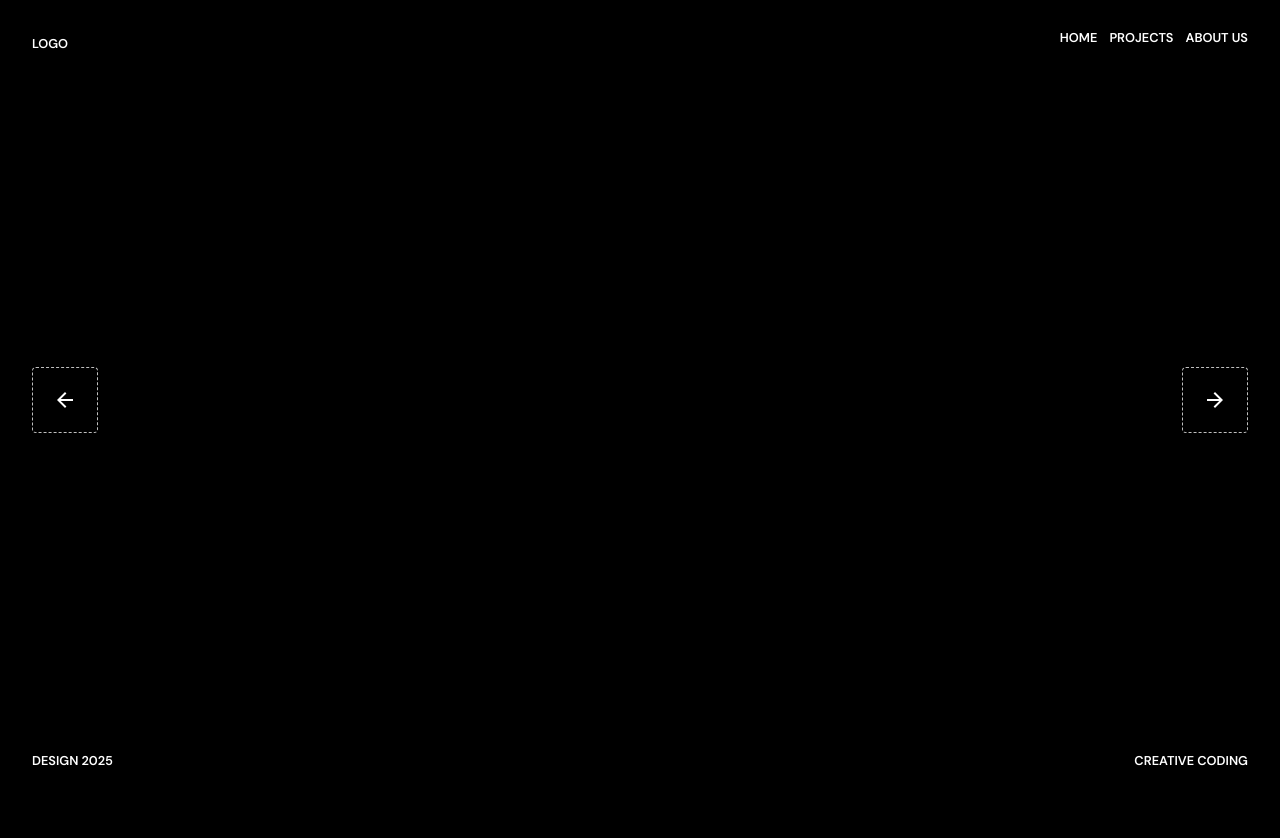
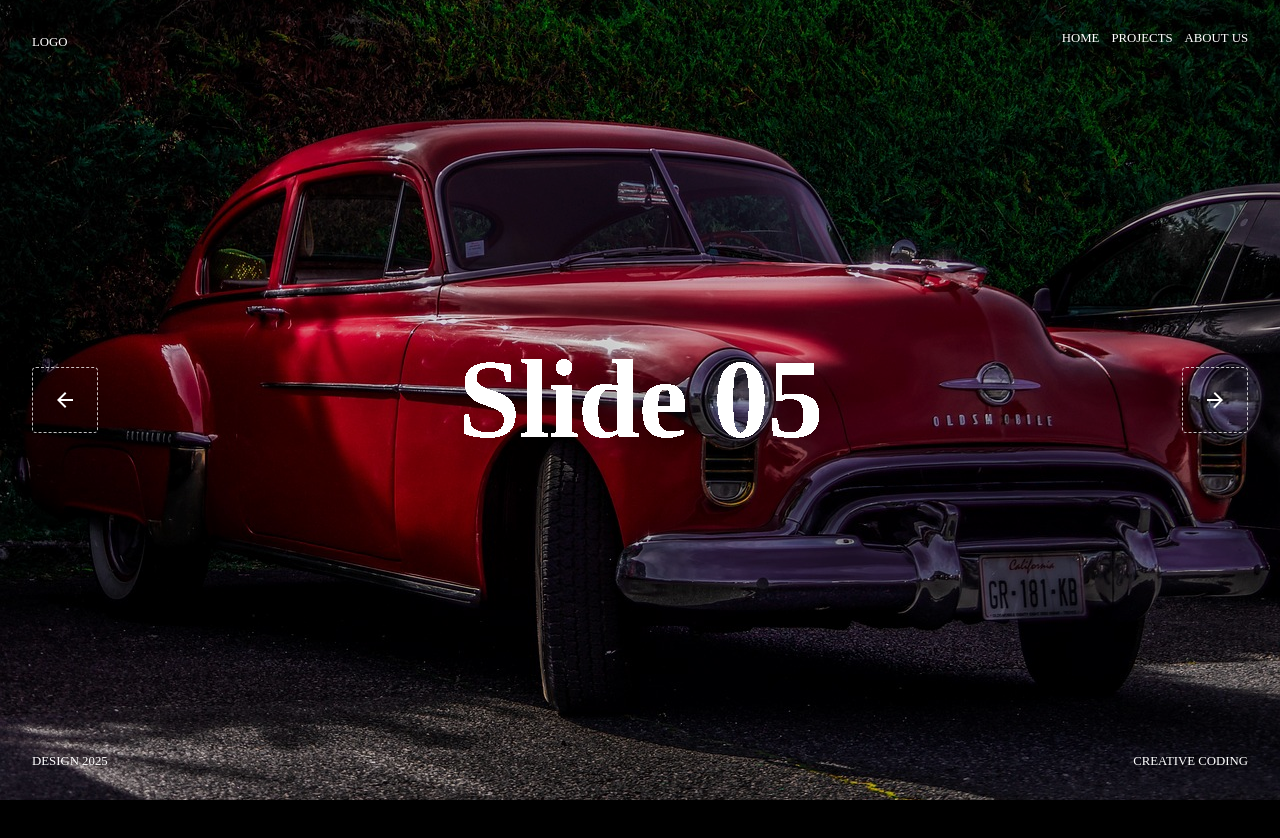
Before and after one commit to freetimezp/usefull-things-401-carousel, a website built with Vite: page index.html in a window 1280 px wide. Both pictures are taken after a click on the button 65 px from the left and 400 px from the top of the page. Built offline with nearby package versions, Linux system fonts and the light colour scheme; a web font is replaced by a local one.

Commit message:
03. usefull-things-401-carousel. GSAP animation.

```diff
--- a/index.html
+++ b/index.html
@@ -69,6 +69,10 @@
             </defs>
         </svg>
 
+        <script src="https://cdnjs.cloudflare.com/ajax/libs/gsap/3.13.0/gsap.min.js"></script>
+        <script src="https://cdnjs.cloudflare.com/ajax/libs/gsap/3.13.0/SplitText.min.js"></script>
+        <script src="https://cdnjs.cloudflare.com/ajax/libs/gsap/3.13.0/CustomEase.min.js"></script>
+
         <script type="module" src="./src/assets/js/main.js"></script>
     </body>
 </html>
--- a/src/assets/css/style.css
+++ b/src/assets/css/style.css
@@ -1,4 +1,4 @@
-@import url("https://fonts.googleapis.com/css2?family=DM+Sans:ital,opsz,wght@0,9..40,100..1000;1,9..40,100..1000&display=swap");
+@import url("https://fonts.googleapis.com/css2?family=Meow+Script&display=swap");
 
 * {
     padding: 0;
@@ -13,7 +13,9 @@ a {
 }
 
 body {
-    font-family: "DM Sans", sans-serif;
+    width: 100vw;
+    height: 100vh;
+    overflow: hidden;
     background-color: #000;
     color: #fff;
 }
@@ -26,8 +28,8 @@ img {
 }
 
 h1 {
-    text-transform: uppercase;
-    font-size: 5rem;
+    font-family: "Meow Script";
+    font-size: 7rem;
     letter-spacing: -0.1rem;
     line-height: 0.85;
 }
@@ -37,7 +39,7 @@ a {
     color: #fff;
     text-transform: uppercase;
     font-size: 0.8rem;
-    font-weight: 550;
+    font-weight: 400;
     line-height: 1;
     display: inline-block;
 }
--- a/src/assets/js/main.js
+++ b/src/assets/js/main.js
@@ -0,0 +1,224 @@
+gsap.registerPlugin(SplitText, CustomEase);
+
+CustomEase.create("hop", "M0,0 C0.071,0.505 0.192,0.726 0.318,0.852 0.45,0.984 0.504,1 1,1");
+
+const carouselSlides = [
+    {
+        title: "Slide 01",
+        image: "./src/assets/images/slide-img-1.jpg",
+    },
+    {
+        title: "Slide 02",
+        image: "./src/assets/images/slide-img-2.jpg",
+    },
+    {
+        title: "Slide 03",
+        image: "./src/assets/images/slide-img-3.jpg",
+    },
+    {
+        title: "Slide 04",
+        image: "./src/assets/images/slide-img-4.jpg",
+    },
+    {
+        title: "Slide 05",
+        image: "./src/assets/images/slide-img-5.jpg",
+    },
+];
+
+let carousel, carouselImages, prevBtn, nextBtn;
+
+let currentIndex = 0;
+let carouselTextElements = [];
+let splitTextInstances = [];
+let isAnimating = false;
+
+function initCarousel() {
+    carousel = document.querySelector(".carousel");
+    carouselImages = document.querySelector(".carousel-images");
+    prevBtn = document.querySelector(".prev-btn");
+    nextBtn = document.querySelector(".next-btn");
+
+    createCarouselTitles();
+    createInitialSlide();
+    bindCarouselControls();
+
+    document.fonts.ready.then(() => {
+        splitTitles();
+        initFirstSlide();
+    });
+}
+
+function createCarouselTitles() {
+    carouselSlides.forEach((slide) => {
+        const slideTitleContainer = document.createElement("div");
+        slideTitleContainer.classList.add("slide-title-container");
+
+        const slideTitle = document.createElement("h1");
+        slideTitle.classList.add("title");
+        slideTitle.textContent = slide.title;
+
+        slideTitleContainer.appendChild(slideTitle);
+        carousel.appendChild(slideTitleContainer);
+
+        carouselTextElements.push(slideTitleContainer);
+    });
+}
+
+function createInitialSlide() {
+    const initialSlideImgContainer = document.createElement("div");
+    initialSlideImgContainer.classList.add("img");
+
+    const initialSlideImg = document.createElement("img");
+    initialSlideImg.src = carouselSlides[0].image;
+
+    initialSlideImgContainer.appendChild(initialSlideImg);
+    carouselImages.appendChild(initialSlideImgContainer);
+}
+
+function splitTitles() {
+    carouselTextElements.forEach((slide) => {
+        const slideTitle = slide.querySelector(".title");
+        const splitText = new SplitText(slideTitle, {
+            type: "words",
+            wordsClass: "word",
+        });
+
+        // store instance and also ensure words start hidden + blurred
+        splitTextInstances.push(splitText);
+
+        // SplitText exposes splitText.words (array of DOM nodes)
+        gsap.set(splitText.words, {
+            filter: "blur(75px)",
+            opacity: 0,
+            // keep pointer-events none (title container has it) — we only animate visual properties
+        });
+    });
+}
+
+function bindCarouselControls() {
+    nextBtn.addEventListener("click", () => {
+        if (isAnimating) return;
+
+        currentIndex = (currentIndex + 1) % carouselSlides.length;
+        animateSlide("right");
+    });
+
+    prevBtn.addEventListener("click", () => {
+        if (isAnimating) return;
+
+        currentIndex = (currentIndex - 1 + carouselSlides.length) % carouselSlides.length;
+        animateSlide("left");
+    });
+}
+
+function initFirstSlide() {
+    // Make sure everything else is hidden (safety)
+    splitTextInstances.forEach((inst, idx) => {
+        gsap.set(inst.words, { filter: "blur(75px)", opacity: 0 });
+    });
+
+    // Reveal the first slide words with a staggered animation
+    const firstWords = splitTextInstances[0].words;
+    gsap.to(firstWords, {
+        filter: "blur(0px)",
+        opacity: 1,
+        duration: 1.2,
+        ease: "power3.out",
+        stagger: 0.06,
+        onComplete: () => {
+            // ensure final state
+            gsap.set(firstWords, { filter: "blur(0px)", opacity: 1 });
+        },
+    });
+}
+
+function updateActiveTextSlide() {
+    // Hide all words first (so previous slide's words are not visible)
+    splitTextInstances.forEach((inst) => {
+        gsap.set(inst.words, { filter: "blur(75px)", opacity: 0 });
+    });
+
+    // Then animate the current slide words in with a nice stagger
+    const currentWords = splitTextInstances[currentIndex].words;
+
+    gsap.to(currentWords, {
+        filter: "blur(0px)",
+        opacity: 1,
+        duration: 1.1,
+        ease: "power3.out",
+        stagger: 0.06,
+        onComplete: () => {
+            // keep them visible and unblurred
+            gsap.set(currentWords, { filter: "blur(0px)", opacity: 1 });
+        },
+    });
+}
+
+function animateSlide(direction) {
+    if (isAnimating) return;
+    isAnimating = true;
+
+    const viewportWidth = window.innerWidth;
+    const slideOffset = Math.min(viewportWidth * 0.5, 500);
+
+    const currentSlide = carouselImages.querySelector(".img:last-child");
+    const currentSlideImage = currentSlide.querySelector("img");
+
+    const newSlideImgContainer = document.createElement("div");
+    newSlideImgContainer.classList.add("img");
+
+    const newSlideImg = document.createElement("img");
+    newSlideImg.src = carouselSlides[currentIndex].image;
+
+    gsap.set(newSlideImg, {
+        x: direction === "left" ? -slideOffset : slideOffset,
+    });
+
+    newSlideImgContainer.appendChild(newSlideImg);
+    carouselImages.appendChild(newSlideImgContainer);
+
+    gsap.to(currentSlideImage, {
+        x: direction === "left" ? slideOffset : -slideOffset,
+        duration: 1.5,
+        ease: "hop",
+    });
+
+    gsap.fromTo(
+        newSlideImgContainer,
+        {
+            clipPath:
+                direction === "left"
+                    ? "polygon(0% 0%, 0% 0%, 0% 100%, 0% 100%)"
+                    : "polygon(100% 0%, 100% 0%, 100% 100% 100% 100%)",
+        },
+        {
+            clipPath: "polygon(0% 0%, 100% 0%, 100% 100%, 0% 100%)",
+            duration: 1.5,
+            ease: "hop",
+            onComplete: () => {
+                cleanupCarouselSlide();
+                isAnimating = false;
+            },
+        }
+    );
+
+    gsap.to(newSlideImg, {
+        x: 0,
+        duration: 1.5,
+        ease: "hop",
+    });
+
+    updateActiveTextSlide();
+}
+
+function cleanupCarouselSlide() {
+    const imgElements = carouselImages.querySelectorAll(".img");
+
+    if (imgElements.length > 1) {
+        for (let i = 0; i < imgElements.length - 1; i++) {
+            imgElements[i].remove();
+        }
+    }
+}
+
+document.addEventListener("DOMContentLoaded", initCarousel);
```
Also changed, not shown: src/assets/images/slide-img-1.jpg (added), src/assets/images/slide-img-2.jpg (added), src/assets/images/slide-img-4.jpg (added), src/assets/images/slide-img-5.jpg (added), 1 other file.
